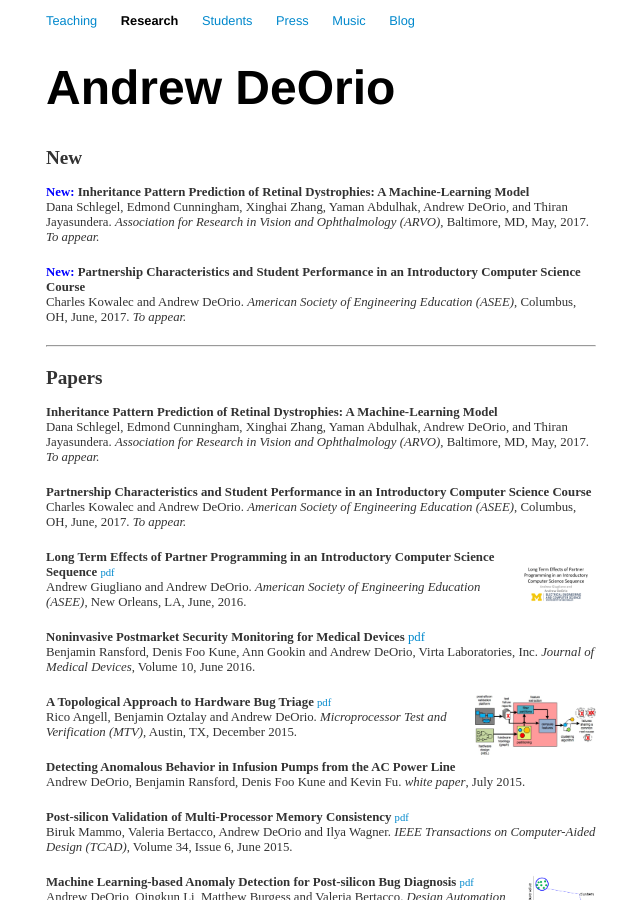
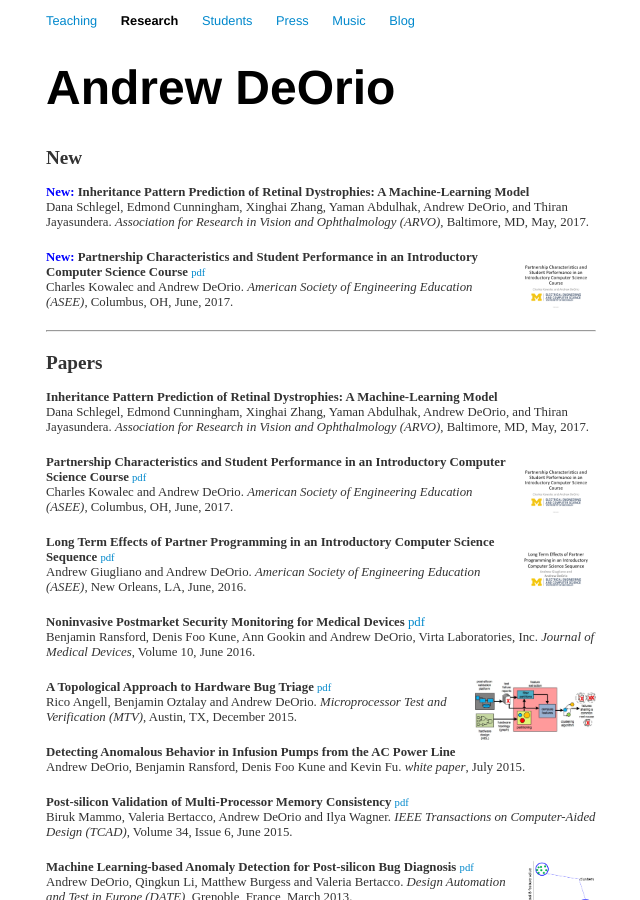
Before and after one commit to awdeorio/andrewdeorio.com, a Jekyll site: the page built from research/index.html, in a window 1280 px wide and 900 px high. Shown: the whole window, without its empty margins (319-959 px from the left). Built offline with Jekyll 4.4.1, drawn with Linux system fonts in a browser that asks for light colours; nearby versions of some CDN libraries.

Commit message:
Added ASEE17 paper

```diff
--- a/research/index.html
+++ b/research/index.html
@@ -10,16 +10,17 @@ title: Research | Andrew DeOrio
 <br>
 Dana Schlegel, Edmond Cunningham, Xinghai Zhang, Yaman Abdulhak, Andrew DeOrio, and Thiran Jayasundera.
 <i>Association for Research in Vision and Ophthalmology (ARVO)</i>, Baltimore, MD, May, 2017.<br>
-<i>To appear.</i>
 </div>
 
 <div class="publication">
 <span class="new">New: </span>
+<a href="assets/ASEE17-slides.pdf" target="_blank" >
+<img class="research-thumbnail" src="assets/ASEE17-thumbnail.png" alt="thumbnail"></a>
 <b>Partnership Characteristics and Student Performance in an Introductory Computer Science Course</b>
+<small><a href="assets/ASEE17.pdf" target="_blank" >pdf</a></small>
 <br>
 Charles Kowalec and Andrew DeOrio.
 <i>American Society of Engineering Education (ASEE)</i>, Columbus, OH, June, 2017.
-<i>To appear.</i>
 </div>
 
 <div class="publication">
@@ -34,18 +35,16 @@ Charles Kowalec and Andrew DeOrio.
 <br>
 Dana Schlegel, Edmond Cunningham, Xinghai Zhang, Yaman Abdulhak, Andrew DeOrio, and Thiran Jayasundera.
 <i>Association for Research in Vision and Ophthalmology (ARVO)</i>, Baltimore, MD, May, 2017.<br>
-<i>To appear.</i>
 </div>
 
 <div class="publication">
-<!-- <a href="assets/ASEE17-slides.pdf" target="_blank" > -->
-<!-- <img class="research-thumbnail" src="assets/ASEE17-thumbnail.png" alt="thumbnail"></a> -->
+<a href="assets/ASEE17-slides.pdf" target="_blank" >
+<img class="research-thumbnail" src="assets/ASEE17-thumbnail.png" alt="thumbnail"></a>
 <b>Partnership Characteristics and Student Performance in an Introductory Computer Science Course</b>
-<!-- <small><a href="assets/ASEE17.pdf" target="_blank" >pdf</a></small> -->
+<small><a href="assets/ASEE17.pdf" target="_blank" >pdf</a></small>
 <br>
 Charles Kowalec and Andrew DeOrio.
 <i>American Society of Engineering Education (ASEE)</i>, Columbus, OH, June, 2017.
-<i>To appear.</i>
 </div>
 
 <div class="publication">
```
Also changed, not shown: research/assets/ASEE17-thumbnail.png (added), 2 other files.
